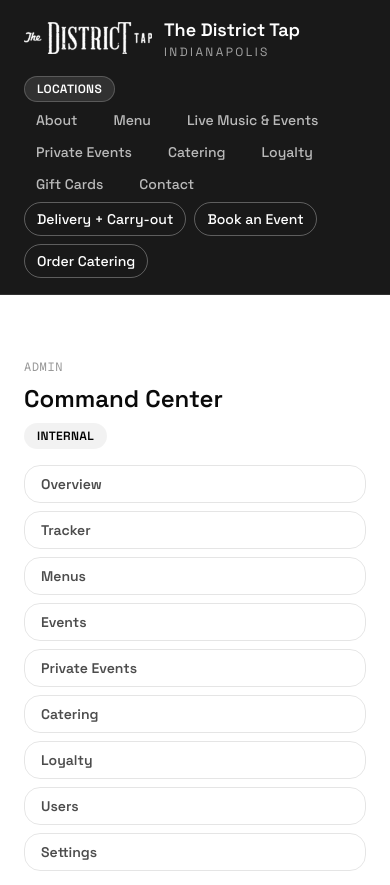
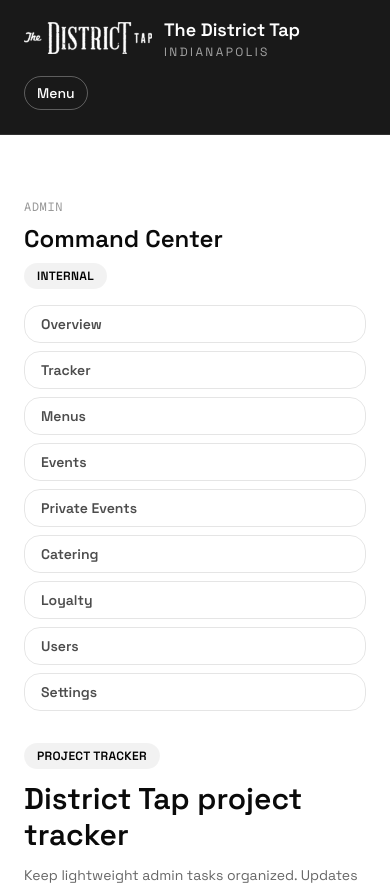
Before and after one commit to garytayl/district-tap, a Next.js app: page /admin/tracker in a window 390 px wide. Shown: the top 885 px of the page. Built offline with nearby package versions, Linux system fonts and the light colour scheme.

Commit message:
Add mobile menu functionality to header with escape key support

```diff
--- a/components/site/Header.tsx
+++ b/components/site/Header.tsx
@@ -1,3 +1,6 @@
+"use client"
+
+import { useEffect, useState } from "react"
 import Image from "next/image"
 import Link from "next/link"
 
@@ -6,6 +9,19 @@
 import { navLinks, quickActions } from "@/lib/site-data"
 
 export function Header() {
+  const [isMenuOpen, setIsMenuOpen] = useState(false)
+
+  useEffect(() => {
+    if (!isMenuOpen) return
+    const handleKeyDown = (event: KeyboardEvent) => {
+      if (event.key === "Escape") {
+        setIsMenuOpen(false)
+      }
+    }
+    window.addEventListener("keydown", handleKeyDown)
+    return () => window.removeEventListener("keydown", handleKeyDown)
+  }, [isMenuOpen])
+
   return (
     <header className="sticky top-0 z-40 border-b border-white/10 bg-black/90 text-white backdrop-blur">
       <div className="mx-auto flex max-w-6xl flex-col gap-2 px-6 py-4">
@@ -27,10 +43,18 @@
             ))}
           </div>
           <div className="flex items-center gap-2 lg:hidden">
-            <Badge variant="light">Locations</Badge>
+            <Button
+              type="button"
+              variant="outline"
+              size="sm"
+              className="border-white/30 text-white hover:border-white/80 hover:bg-white/10"
+              onClick={() => setIsMenuOpen((prev) => !prev)}
+            >
+              {isMenuOpen ? "Close" : "Menu"}
+            </Button>
           </div>
         </div>
-        <nav className="flex flex-wrap items-center gap-3 text-sm font-medium text-white/70">
+        <nav className="hidden flex-wrap items-center gap-3 text-sm font-medium text-white/70 lg:flex">
           {navLinks.map((link) => (
             <div key={link.label} className="group relative">
               <Link href={link.href} className="rounded-full px-3 py-2 hover:bg-white/10">
@@ -58,12 +82,58 @@
             </Button>
           </div>
         </nav>
-        <div className="flex flex-wrap gap-2 lg:hidden">
-          {quickActions.map((action) => (
-            <Button key={action.label} href={action.href} variant="outline" size="sm" className="border-white/30 text-white hover:border-white/80 hover:bg-white/10">
-              {action.label}
-            </Button>
-          ))}
+        <div className="lg:hidden">
+          {isMenuOpen ? (
+            <div className="mt-3 space-y-4 rounded-2xl border border-white/10 bg-neutral-950/80 p-4">
+              <div className="flex flex-wrap gap-2">
+                {quickActions.map((action) => (
+                  <Button
+                    key={action.label}
+                    href={action.href}
+                    variant="outline"
+                    size="sm"
+                    className="border-white/30 text-white hover:border-white/80 hover:bg-white/10"
+                  >
+                    {action.label}
+                  </Button>
+                ))}
+              </div>
+              <div className="space-y-2 text-sm">
+                {navLinks.map((link) => (
+                  <div key={link.label} className="space-y-1">
+                    <Link
+                      href={link.href}
+                      className="flex items-center justify-between rounded-xl border border-white/10 px-3 py-2 text-white/90"
+                      onClick={() => setIsMenuOpen(false)}
+                    >
+                      <span>{link.label}</span>
+                      <span className="text-xs text-white/40">Explore</span>
+                    </Link>
+                    {link.children ? (
+                      <div className="grid gap-2 pl-3">
+                        {link.children.map((child) => (
+                          <Link
+                            key={child.href}
+                            href={child.href}
+                            className="rounded-xl border border-white/10 px-3 py-2 text-xs text-white/70"
+                            onClick={() => setIsMenuOpen(false)}
+                          >
+                            {child.label}
+                          </Link>
+                        ))}
+                      </div>
+                    ) : null}
+                  </div>
+                ))}
+              </div>
+              <div className="flex items-center justify-between gap-2 rounded-xl border border-white/10 px-3 py-2">
+                <Badge variant="light">Book an Event</Badge>
+                <Button href={quickActions[1].href} variant="secondary" size="sm">
+                  Start Request
+                </Button>
+              </div>
+            </div>
+          ) : null}
         </div>
       </div>
     </header>
```
